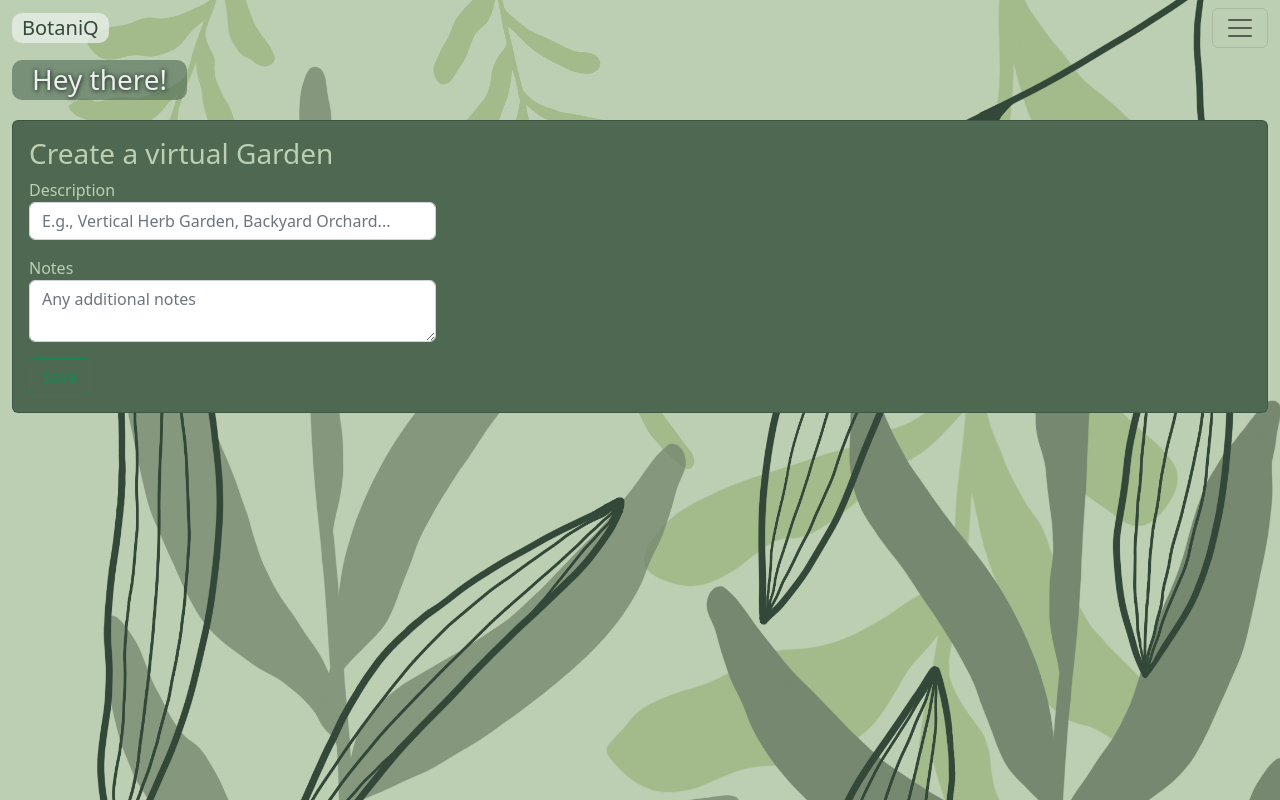
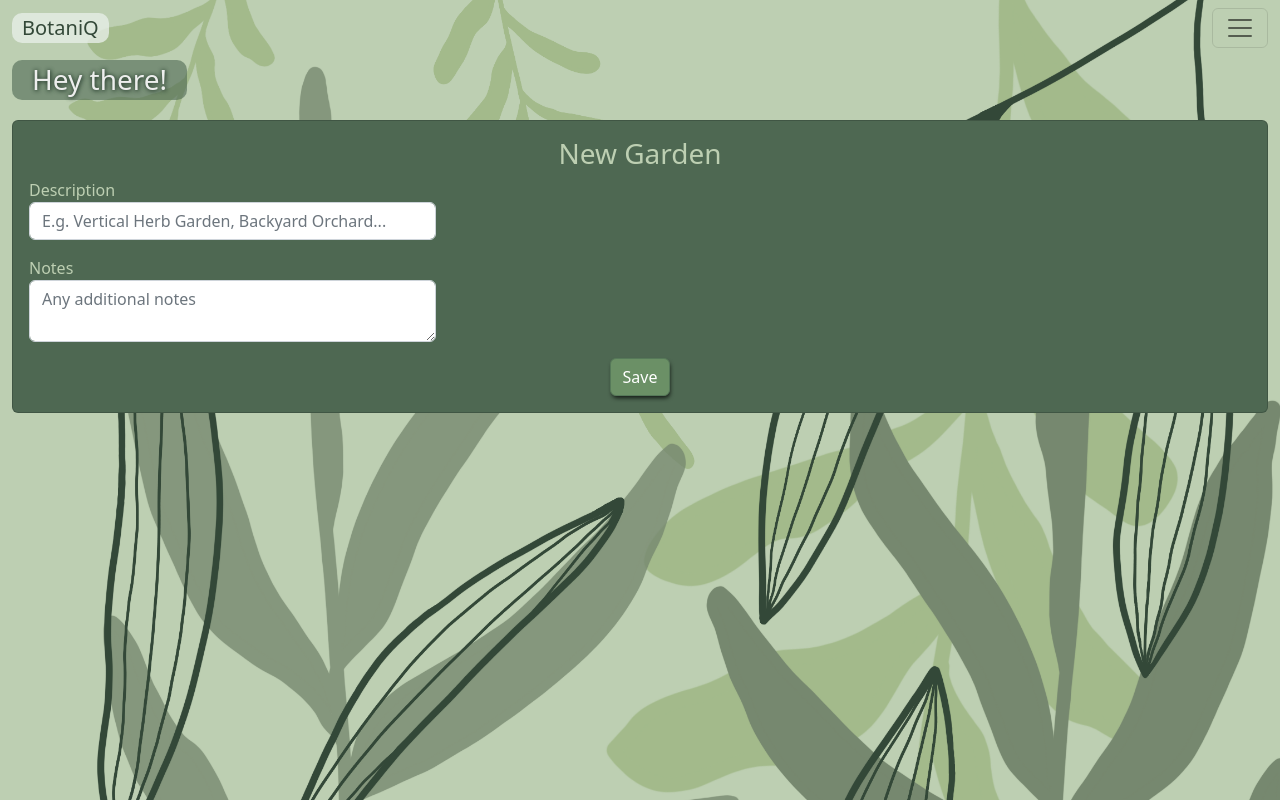
Before and after one commit to GabrielleYnara/BotaniQ-Frontend, an Angular app: page /auth/newGarden in a window 1280 px wide. Built offline with nearby package versions, Linux system fonts and the light colour scheme.

Commit message:
Refactor garden-form.component to adept to the new colo scheme.

```diff
--- a/src/app/home/garden/garden-form/garden-form.component.css
+++ b/src/app/home/garden/garden-form/garden-form.component.css
@@ -1,3 +1,6 @@
 .garden-form {
-    margin-top: 20px;
+  margin-top: 20px;
 }
+h3 {
+  text-align: center;
+}
--- a/src/app/home/garden/garden-form/garden-form.component.html
+++ b/src/app/home/garden/garden-form/garden-form.component.html
@@ -1,11 +1,12 @@
 <div class="col garden-form card">
   <form (ngSubmit)="onSubmit()" class="needs-validation card-body" novalidate>
-    <h3>Create a virtual Garden</h3>
+    <h3>New Garden</h3>
+<!-- ToDo: Add a descriptive paragraph for easier onboarding-->
     <div class="form-row">
       <div class="col-md-4 mb-3">
         <label for="gardenDescription">Description</label>
         <input [(ngModel)]="description" [ngModelOptions]="{standalone: true}"
-               type="text" class="form-control" id="gardenDescription" placeholder="E.g., Vertical Herb Garden, Backyard Orchard..."
+               type="text" class="form-control" id="gardenDescription" placeholder="E.g. Vertical Herb Garden, Backyard Orchard..."
                required>
         <div class="invalid-feedback">
           Please provide a description to help identify and organize your garden spaces.
@@ -19,7 +20,9 @@
       </textarea>
       </div>
     </div>
-    <button class="btn btn-outline-success" type="submit">Save</button>
+    <div class="text-center">
+      <button class="btn btn-success" type="submit">Save</button>
+    </div>
   </form>
 </div>
 
```
